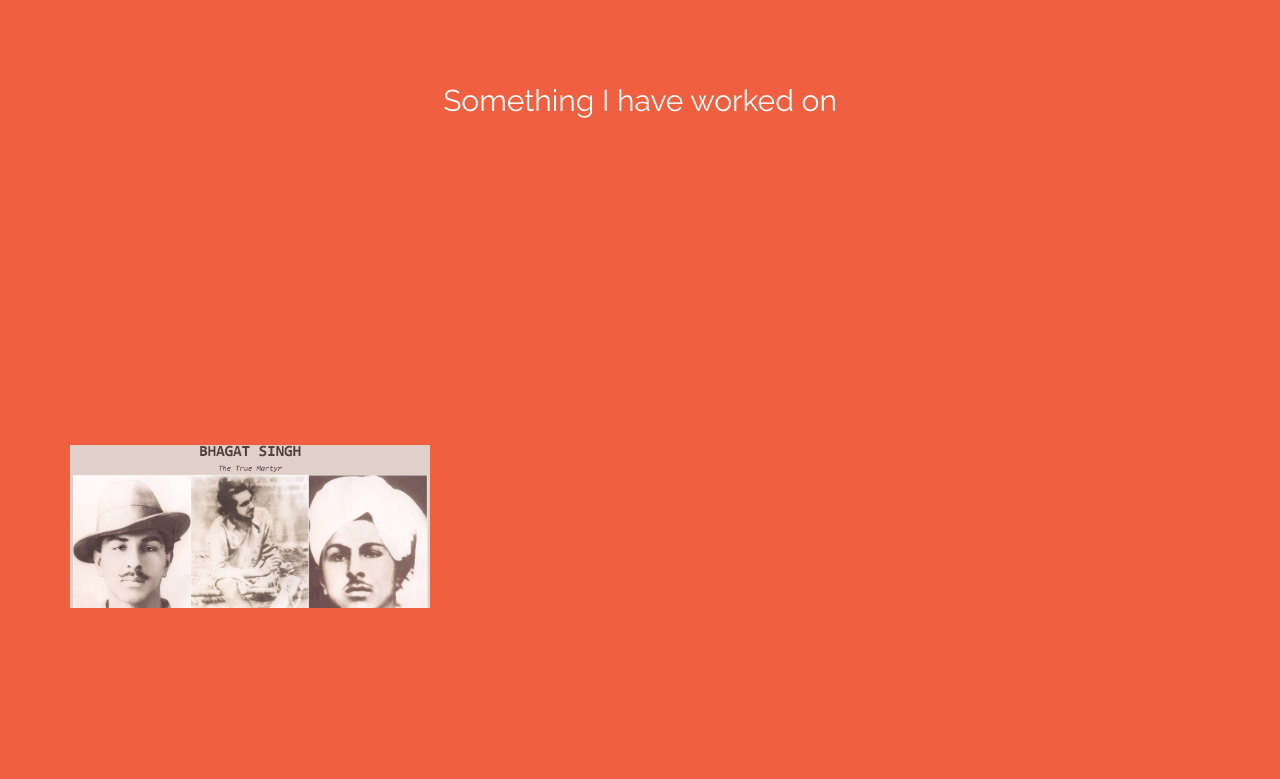
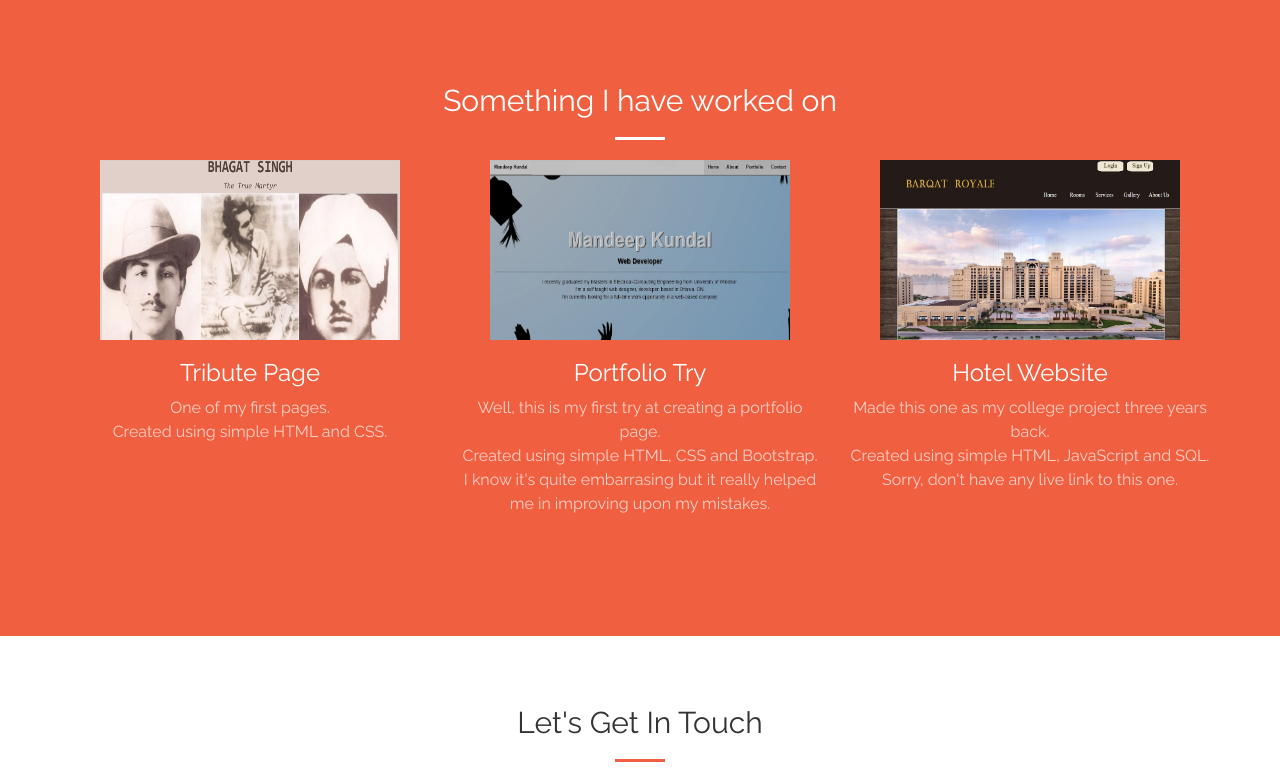
Before and after one commit to MandeepKundal/portfolio, a plain HTML site: page new.html in a window 1280 px wide. Shown: the part 1160-1939 px from the top of the page. Drawn offline with nearby package versions, Linux system fonts and the light colour scheme.

Commit message:
Resolved errors in Portfolio

```diff
--- a/new.css
+++ b/new.css
@@ -15,6 +15,9 @@ hr {
   border-color: #F05F40;
   border-width: 3px;
   max-width: 50px;
+}
+hr.light {
+  border-color: white;
 }
 
 a {
@@ -200,9 +203,17 @@ header .header-content .header-content-inner h1 {
 
 /*Portfolio*/
 .workImg{
-	height: 100%;
-	width: 100%;
-	object-fit: contain;
+	height: 180px;
+	width: 300px;
+	object-fit: fill;
+}
+
+.portfolio-box {
+  position: relative;
+  display: block;
+  max-width: 650px;
+  margin: 0 auto;
+  overflow: hidden;
 }
 
 /*Button and its Animation*/
--- a/new.html
+++ b/new.html
@@ -156,26 +156,31 @@
 			<div class="container">
 				<div class="row">
 					<h2 class="section-heading text-center">Something I have worked on</h2>
+					<hr class="light">
 				</div>
 			</div>
 			<div class="container">
 				<div class="row">
-					<div class="col-lg-4 col-md-6">
-						<img src="./files/images/bhagatsingh.jpg" class="workImg" alt="Image of Tribute Page">
+					<div class="col-lg-4 col-md-6 text-center">
+						<a href="http://codepen.io/MandeepKundal/full/gwbvag/" target="_blank" class="portfolio-box">
+							<img src="./files/images/bhagatsingh.jpg" class="workImg" alt="Image of Tribute Page">
+						</a>
 						<h3>Tribute Page</h3>
-						<p class="text-muted">One of my first pages.<br> Created using simple HTML and CSS.</p>
+						<p class="text-faded">One of my first pages.<br> Created using simple HTML and CSS.</p>
 					</div>
-				</div>
-				<div class="col-lg-4 col-md-6">
-						<img src="./files/images/portfoliotry.jpg" class="workImg" alt="Image of Portfolio Try 1">
+					<div class="col-lg-4 col-md-6 text-center">
+						<a href="http://codepen.io/MandeepKundal/pen/PGqKvN" target="_blank" class="portfolio-box">
+							<img src="./files/images/portfoliotry.jpg" class="workImg" alt="Image of Portfolio Try 1">
+						</a>
 						<h3>Portfolio Try</h3>
-						<p class="text-muted">Well, this is my first try at creating a portfolio page.<br> Created using simple HTML, CSS and Bootstrap.<br>I know it's quite embarrasing but it really helped me in improving upon my mistakes.</p>
+						<p class="text-faded">Well, this is my first try at creating a portfolio page.<br> Created using simple HTML, CSS and Bootstrap.<br>I know it's quite embarrasing but it really helped me in improving upon my mistakes.</p>
 					</div>
-				</div>
-				<div class="col-lg-4 col-md-6">
-						<img src="./files/images/hotel.jpg" class="workImg" alt="Image of Hotel Website">
+					<div class="col-lg-4 col-md-6 text-center">
+						<a href="#" target="_blank" class="portfolio-box">
+							<img src="./files/images/hotel.jpg" class="workImg" alt="Image of Hotel Website">
+						</a>
 						<h3>Hotel Website</h3>
-						<p class="text-muted">Made this one as my college project three years back.<br> Created using simple HTML, JavaScript and SQL.<br>Sorry, don't have any live link to this one.</p>
+						<p class="text-faded">Made this one as my college project three years back.<br> Created using simple HTML, JavaScript and SQL.<br>Sorry, don't have any live link to this one.</p>
 					</div>
 				</div>
 			</div>
```
Also changed, not shown: files/images/hotel.jpg (added).
